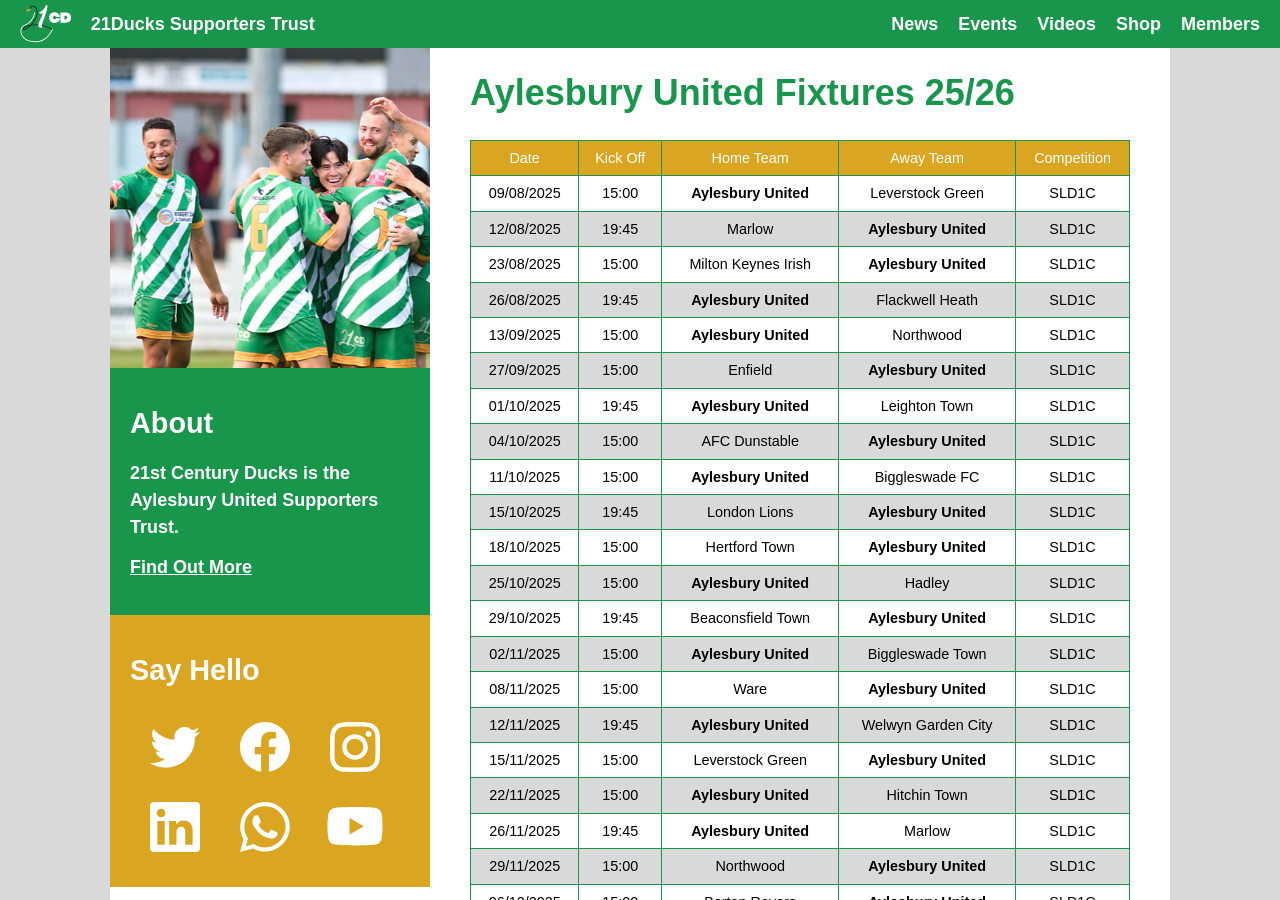
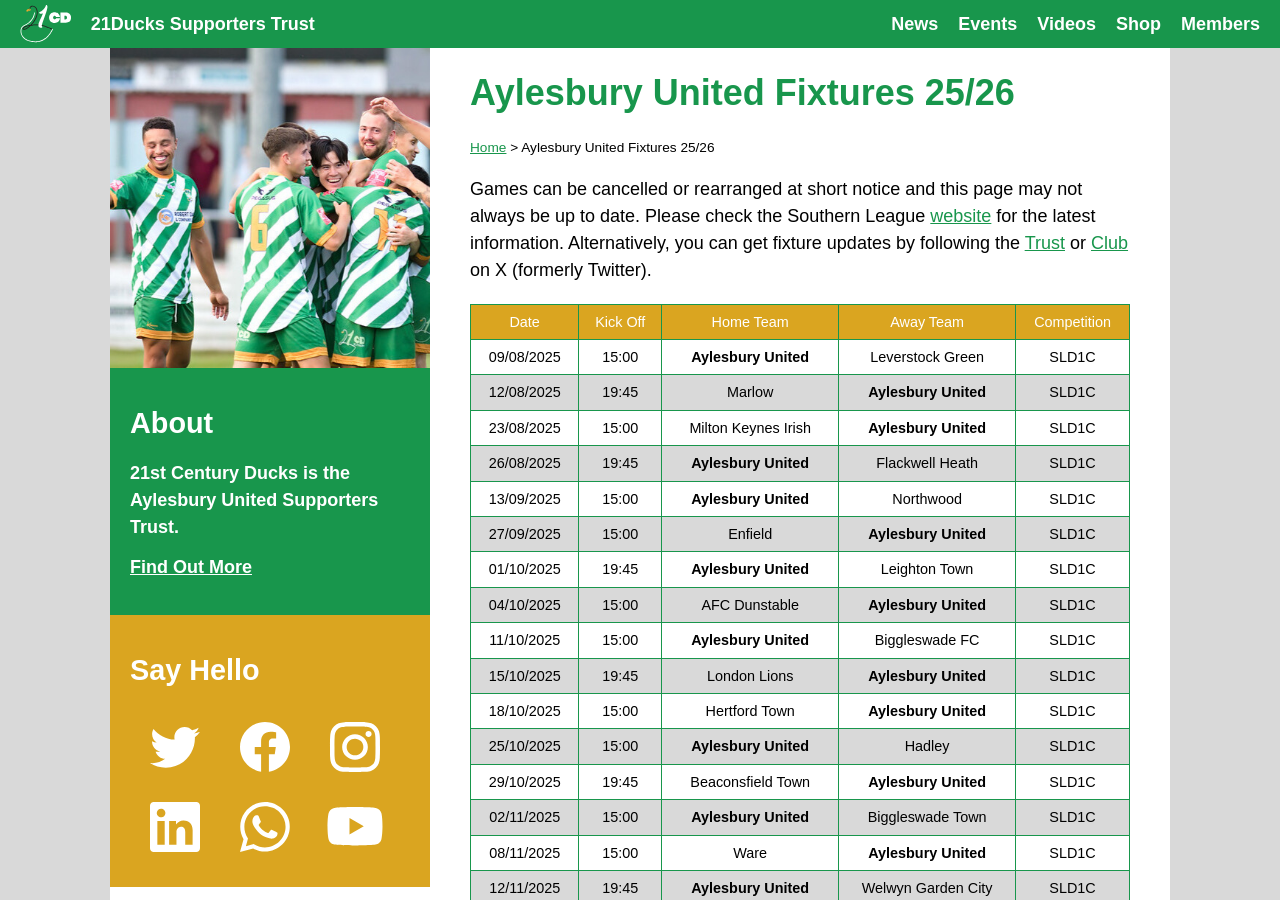
Before and after one commit to RobDWaller/21ducks.github.io, a Jekyll site: the page built from club/fixtures2526.html, in a window 1280 px wide and 900 px high. Built offline with Jekyll 4.4.1, drawn with Linux system fonts in a browser that asks for light colours; comment, search, counter and statistics services are not loaded.

Commit message:
Made amends to copy and links of fixtures page.

```diff
--- a/club/fixtures2526.html
+++ b/club/fixtures2526.html
@@ -4,6 +4,12 @@
 description: "Complete fixture list for Aylesbury United for 2025/2026 season."
 ---
 <h1>{{ page.title }}</h1>
+<small><a href="/">Home</a> > {{ page.title }}</small>
+<p>Games can be cancelled or rearranged at short notice and this page may not always be up to date. Please check the
+Southern League <a href="https://southern-football-league.co.uk/fixtures/AylesburyUtd/2025/2026/P" target="_blank">
+website</a> for the latest information. Alternatively, you can get fixture updates by following the
+<a href="https://x.com/21DucksTrust" target="_blank">Trust</a> or
+<a href="https://x.com/AylesburyUtdFC" target="_blank">Club</a> on X (formerly Twitter).</p>
 <table class="fixtures">
     <thead>
         <tr>
```
